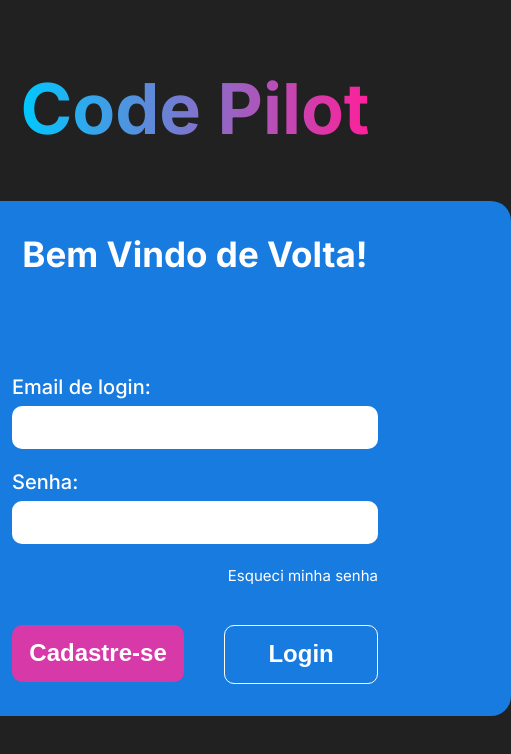
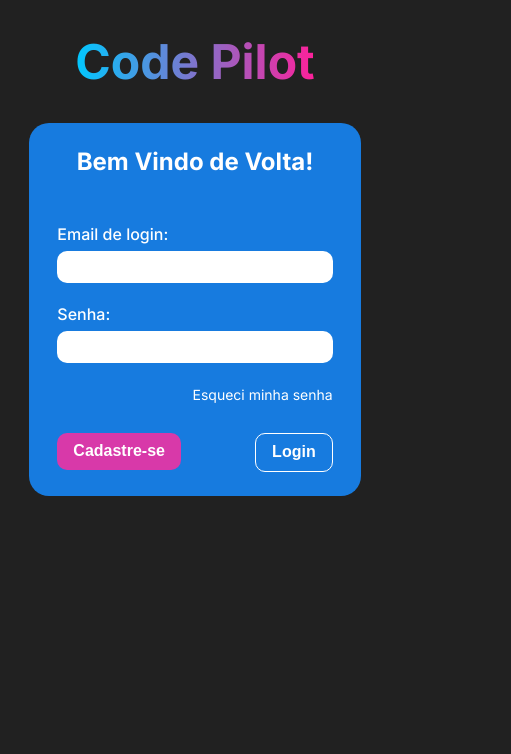
Before and after one commit to david-pessoa/code-pilot-frontend, a React (Vite) app: page / in a window 390 px wide. Shown: the top 754 px of the page, 511 px wide, since content can reach past the window. Built offline with nearby package versions, Linux system fonts and the light colour scheme.

Commit message:
realiza versão responsiva da tela de login e define heirarquia tipográfica

```diff
--- a/src/components/Auth/Auth.module.css
+++ b/src/components/Auth/Auth.module.css
@@ -46,19 +46,20 @@ input {
   border: none;
   border-radius: 10px;
   height: 43px;
-  padding-left: 10px;
+  padding: 0 10px;
   font-size: 14px;
   outline: none;
-
+  width: 100%;
 }
 
-input:active, input:focus {
+input:active,
+input:focus {
   outline: none;
 }
 
-input[type="password"] {
- letter-spacing: 1px;
- font-size: 1.2rem;
+input[type='password'] {
+  letter-spacing: 1px;
+  font-size: 1.2rem;
 }
 
 .forgotPassword {
@@ -91,7 +92,7 @@ input[type="password"] {
 }
 
 .buttonContainer a {
- width: 47%;
+  width: 47%;
 }
 
 .registerBtn {
@@ -105,3 +106,72 @@ input[type="password"] {
   border: 1px solid #fff;
   width: 42%;
 }
+
+@media (max-width: 750px) {
+  h2 {
+    margin-bottom: 4rem;
+  }
+  .container {
+    width: 70vw;
+    padding: 1.5rem;
+  }
+
+  label {
+    font-size: 1.125rem;
+  }
+
+  .inputField {
+    width: 100%;
+  }
+
+  form {
+    width: 90%;
+  }
+
+  .button {
+    font-size: 1.2rem;
+    padding: 0.6em 1em;
+  }
+  .buttonContainer a {
+    width: auto;
+  }
+  .loginBtn {
+    width: auto;
+  }
+}
+
+@media (max-width: 470px) {
+  .pageTitle {
+    margin: 2rem 0;
+  }
+
+  h2 {
+    margin-bottom: 3rem;
+    text-align: center;
+  }
+  .container {
+    width: 85vw;
+    margin-top: 0rem;
+    padding: 1.5rem 0.8rem;
+  }
+
+  label {
+    font-size: 1rem;
+  }
+
+  input {
+    height: 32px;
+  }
+
+  .forgotPassword {
+    margin-bottom: 1.8rem;
+  }
+
+  .forgotPassword a {
+    font-size: 14px;
+  }
+  .button {
+    font-size: 1rem;
+    padding: 0.6em 1em;
+  }
+}
--- a/src/index.css
+++ b/src/index.css
@@ -41,17 +41,56 @@ h2 {
 }
 
 h3 {
-  font-size: 1.5rem;
+  font-size: 1.75rem;
 }
-
 h4 {
+  font-size: 1.375rem;
+}
+h5 {
+  font-size: 1.125rem;
+}
+h6 {
   font-size: 1rem;
 }
 
-h5 {
-  font-size: 0.75rem;
+@media (max-width: 1024px) {
+  h1 {
+    font-size: 3.875rem;
+  }
+  h2 {
+    font-size: 1.8rem;
+  }
+  h3 {
+    font-size: 1.5rem;
+  }
+  h4 {
+    font-size: 1.25rem;
+  }
+  h5 {
+    font-size: 1.125rem;
+  }
+  h6 {
+    font-size: 1rem;
+  }
 }
 
-h6 {
-  font-size: 0.5rem;
+@media (max-width: 750px) {
+  h1 {
+    font-size: 3rem;
+  }
+  h2 {
+    font-size: 1.5rem;
+  }
+  h3 {
+    font-size: 1.25rem;
+  }
+  h4 {
+    font-size: 1.125rem;
+  }
+  h5 {
+    font-size: 1rem;
+  }
+  h6 {
+    font-size: 0.875rem;
+  }
 }
```
